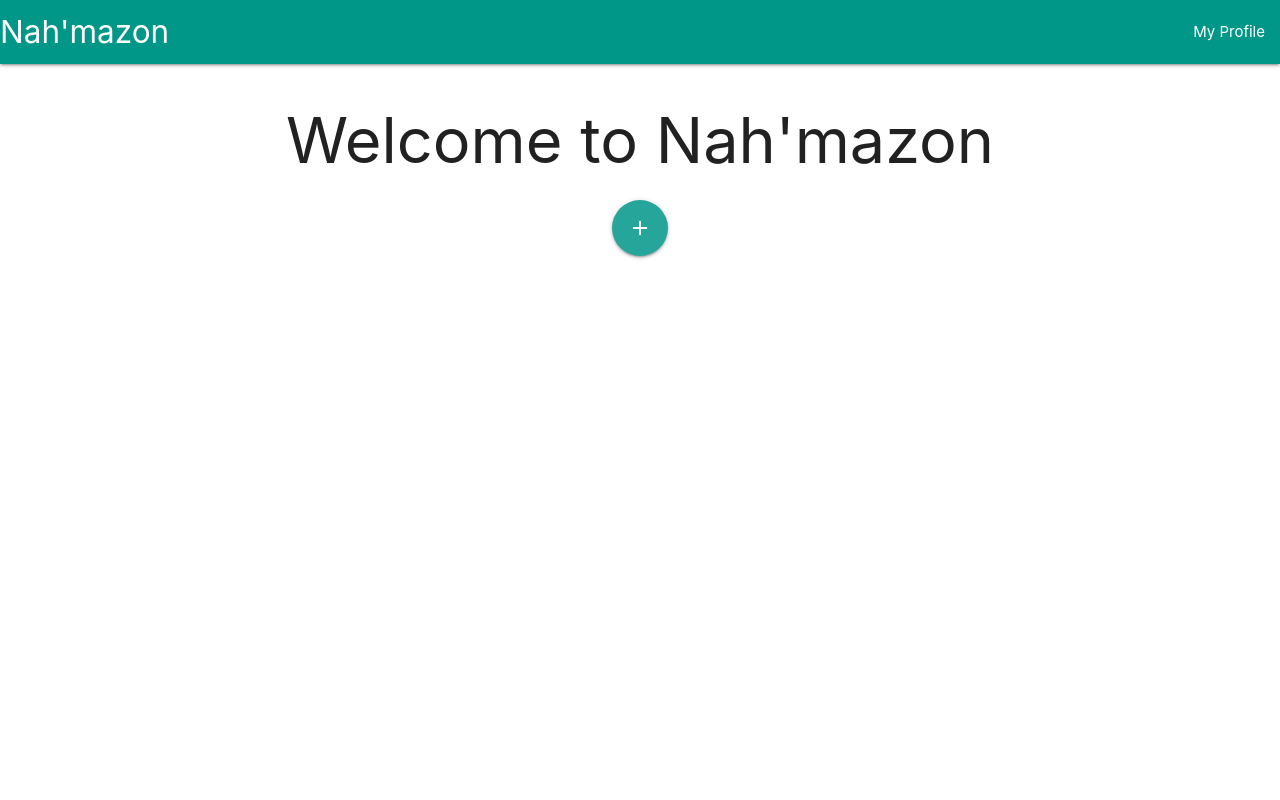
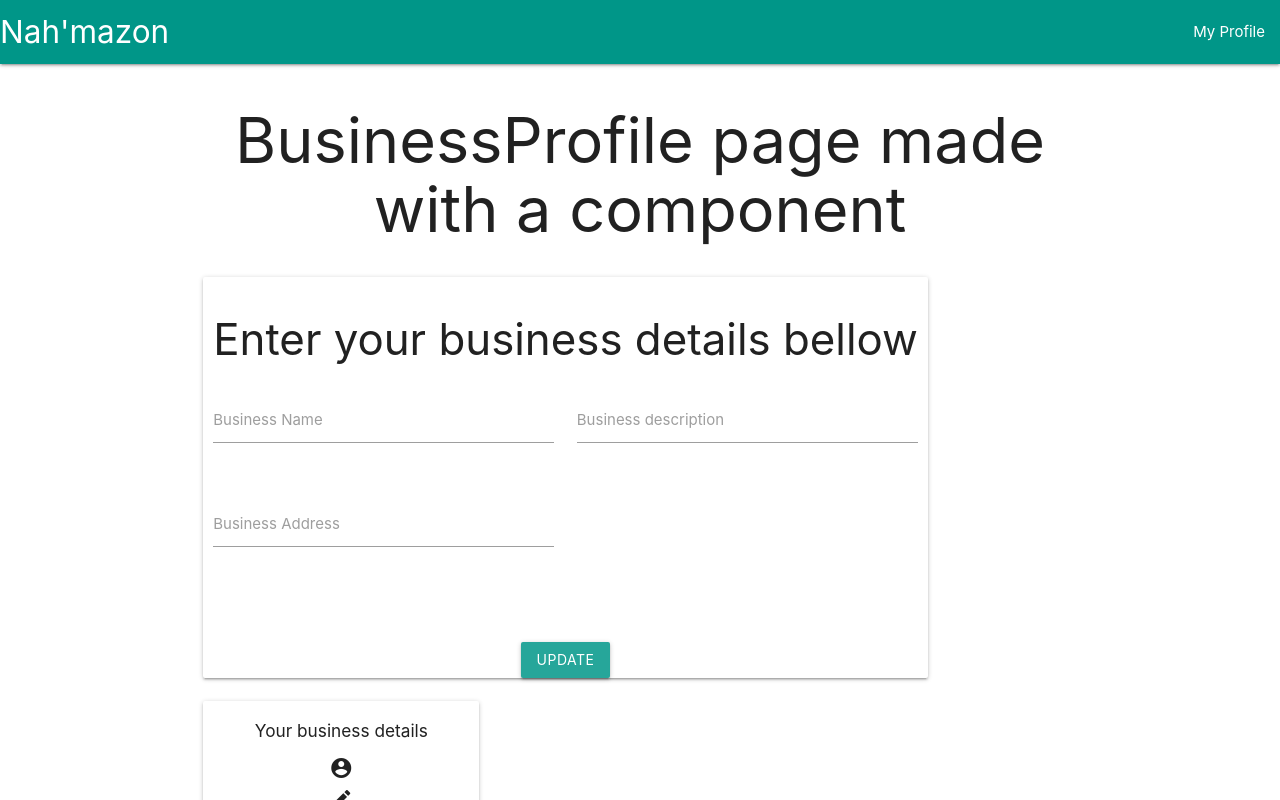
Before and after one commit to TimCPB/Nah-Mazon, a React (Create React App) app: page /business-profile/1 in a window 1280 px wide. Shown: the top 800 px of the page. Built offline with nearby package versions, Linux system fonts and the light colour scheme.

Commit message:
Restructured src files for Wednesday sprint

```diff
--- a/src/App.js
+++ b/src/App.js
@@ -1,6 +1,6 @@
 import React from 'react';
-import Profile from './components/Profile';
-import ListProducts from './components/ListProducts'
+import BusinessProfile from './components/BusinessProfile';
+import ListAllItems from './components/ListAllItems'
 import {
   Switch,
   Route
@@ -13,11 +13,11 @@ function App() {
     <div className="App">
       <div className="container center-align">
         <Switch>
-          <Route path="/profile/:id">
-            <Profile />
+          <Route path="/business-profile/:id">
+            <BusinessProfile />
           </Route>
-          <Route path="/list-products">
-            <ListProducts />
+          <Route path="/list-items">
+            <ListAllItems />
           </Route>
           <Route path="/">
             <h1>Welcome to Nah'mazon</h1>
--- /dev/null
+++ b/src/components/BusinessProfile.js
@@ -0,0 +1,17 @@
+import React from 'react';
+import CreateBusinessProfile from './CreateBusinessProfile';
+
+class BusinessProfile extends React.Component {
+  render() {
+    return (
+
+      <div>
+        <h1>BusinessProfile page made with a component</h1>
+        <CreateBusinessProfile />
+      </div>
+
+    )
+  }
+}
+
+export default BusinessProfile
--- /dev/null
+++ b/src/components/ListBusinessItems.js
@@ -0,0 +1 @@
+// List Business Items
--- a/src/components/Profile.js
+++ /dev/null
@@ -1,17 +0,0 @@
-import React from 'react';
-import FormProfile from './FormProfile';
-
-class Profile extends React.Component {
-  render() {
-    return (
-
-      <div>
-        <h1>Profile page made with a component</h1>
-        <FormProfile />
-      </div>
-
-    )
-  }
-}
-
-export default Profile
--- /dev/null
+++ b/src/components/SearchBusinessProfile.js
@@ -0,0 +1 @@
+// Search Business Profile
```
Also changed, not shown: src/components/CreateBusinessProfile.js (renamed from src/components/FormProfile.js), src/components/ListAllItems.js (renamed from src/components/ListProducts.js).
